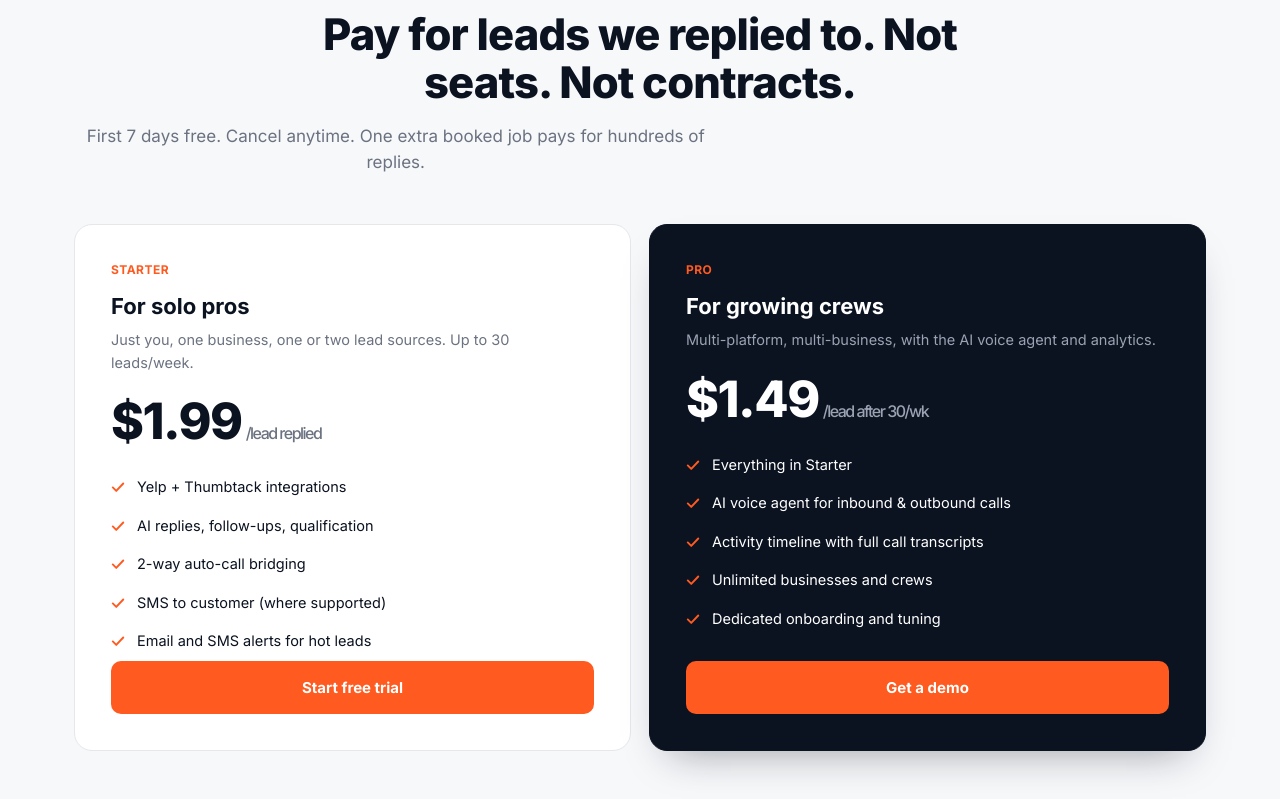
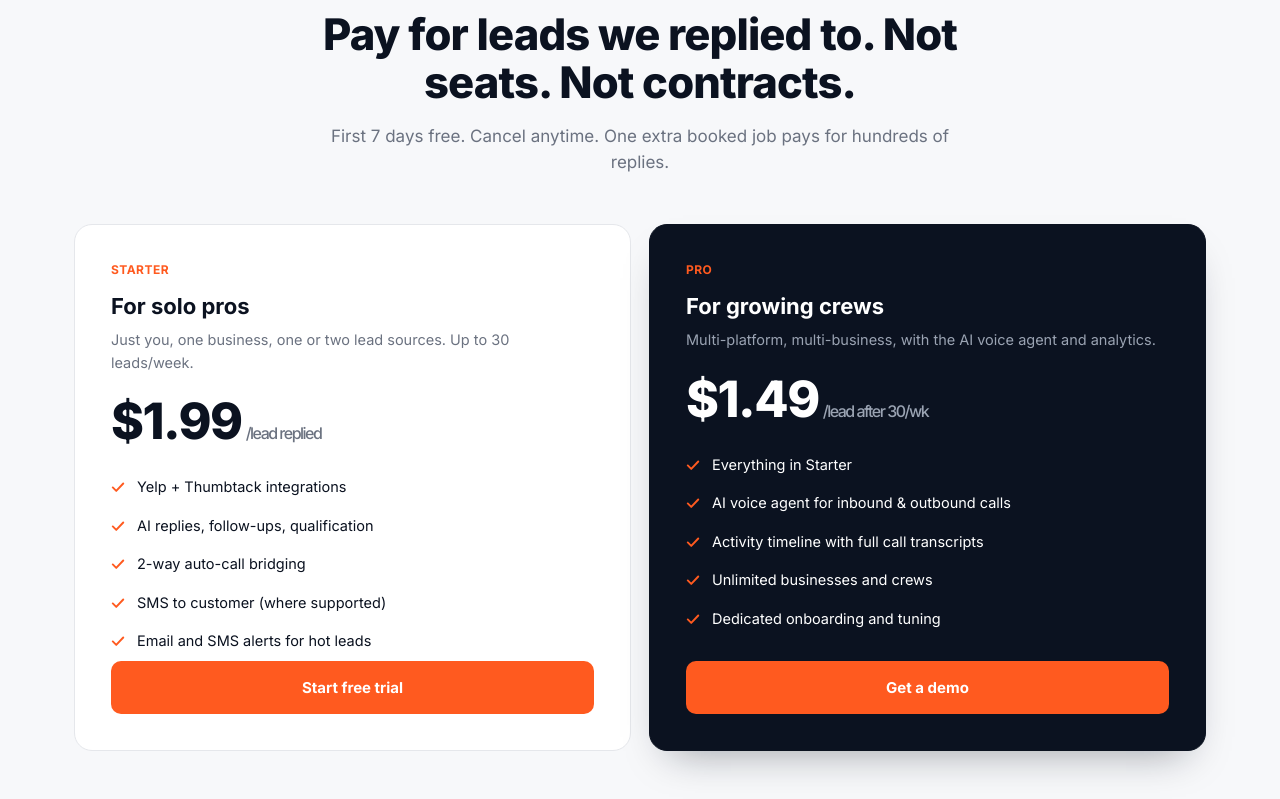
Before and after one commit to rushadaev/replyhawk, a plain HTML site: page index.html in a window 1280 px wide. Shown: the part 3841-4640 px from the top of the page. Drawn offline with Linux system fonts and the light colour scheme.

Commit message:
Fix: center .sub paragraphs that have .center class

```diff
--- a/index.html
+++ b/index.html
@@ -110,6 +110,7 @@
   h2 { font-size: clamp(28px, 3.4vw, 44px); line-height: 1.1; font-weight: 800; letter-spacing: -.02em; margin: 0 0 16px; max-width: 22ch; }
   h2.center, p.center, .center { text-align: center; margin-left: auto; margin-right: auto; }
   p.sub { color: var(--muted); font-size: 17px; max-width: 60ch; margin: 0 0 48px; }
+  p.sub.center { margin: 0 auto 48px; }
 
   /* Problem cards */
   .problem-grid { display: grid; gap: 18px; grid-template-columns: repeat(3, 1fr); }
```
